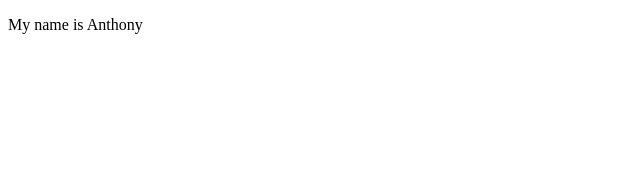
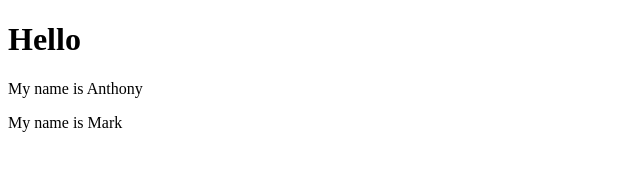
Before and after one commit to simarindersingh/GitTest, a website: page index.html in a window 1280 px wide. Shown: the whole page, without its empty margins (0-640 px from the left). Drawn offline with Linux system fonts and the light colour scheme.

```diff
--- a/index.html
+++ b/index.html
@@ -1,8 +1,9 @@
 <!DOCTYPE html>
 <html>
 <head>
-	<title>Hello</title>
+	<h1>Hello</h1>
 	<p>My name is Anthony</p>
+	<p>My name is Mark</p>
 </head>
 <body>
 
```
Also changed, not shown: package.json (added, +24 -0 lines), 2 other files.
